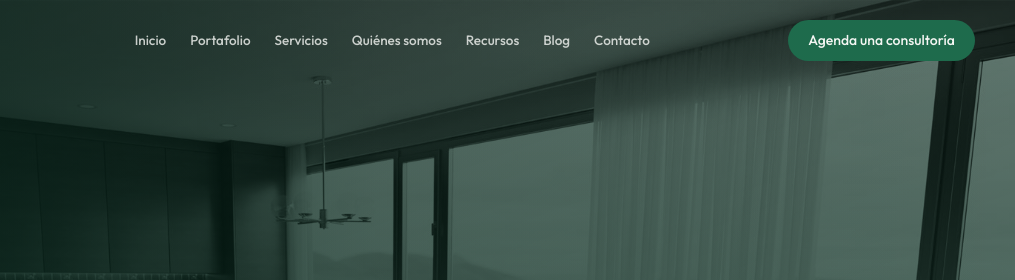
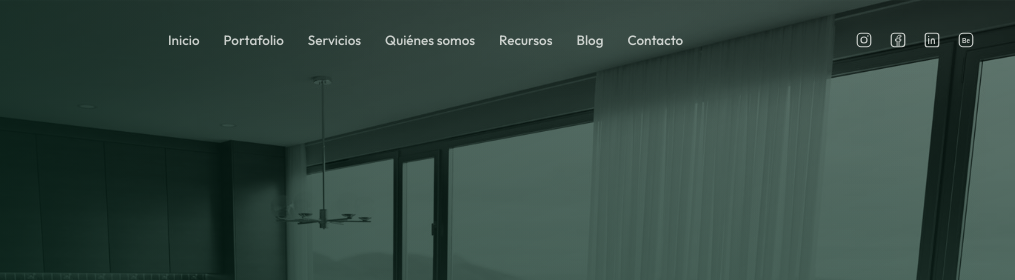
Before and after one commit to Carlosprada14/mesa-urbana-web-v3, a plain HTML site: page index.html in a window 1280 px wide. Shown: the top 280 px of the page, 265-1280 px from the left. Drawn offline with Linux system fonts and the light colour scheme.

Commit message:
Cambia el boton de agendar consultoria del nav por iconos sociales
En la barra visible del nav (las 3 paginas) el boton "Agenda una
consultoria" se reemplaza por 4 iconos de redes sociales (Instagram,
Facebook, LinkedIn, Behance), con el mismo color dinamico que el resto
del nav segun el scroll. Los enlaces son placeholders (href="#") hasta
tener las URLs reales, igual que los del footer.

Tambien se quita el mismo boton del menu desplegable movil, dejando ahi
solo los enlaces de navegacion. El CTA sigue disponible en el hero.

Co-Authored-By: Claude Sonnet 5 <noreply@anthropic.com>

```diff
--- a/index.html
+++ b/index.html
@@ -83,8 +83,8 @@
   @media (min-width: 1280px) {
     #mobile-menu { display: none; }
   }
-  #mobile-menu a, #mobile-menu .btn-press { opacity: 0; transform: translateY(-6px); transition: opacity 200ms var(--ease-out), transform 200ms var(--ease-out); }
-  #mobile-menu.is-open a, #mobile-menu.is-open .btn-press { opacity: 1; transform: translateY(0); }
+  #mobile-menu a { opacity: 0; transform: translateY(-6px); transition: opacity 200ms var(--ease-out), transform 200ms var(--ease-out); }
+  #mobile-menu.is-open a { opacity: 1; transform: translateY(0); }
   #mobile-menu.is-open a:nth-child(1) { transition-delay: 40ms; }
   #mobile-menu.is-open a:nth-child(2) { transition-delay: 60ms; }
   #mobile-menu.is-open a:nth-child(3) { transition-delay: 80ms; }
@@ -92,7 +92,6 @@
   #mobile-menu.is-open a:nth-child(5) { transition-delay: 120ms; }
   #mobile-menu.is-open a:nth-child(6) { transition-delay: 140ms; }
   #mobile-menu.is-open a:nth-child(7) { transition-delay: 160ms; }
-  #mobile-menu.is-open .btn-press { transition-delay: 180ms; }
   #menu-icon { transition: transform 220ms var(--ease-out); }
   #menu-btn.is-open #menu-icon { transform: rotate(90deg); }
 
@@ -273,9 +272,21 @@
       <a href="#contacto" class="opacity-80 hover:opacity-100 transition-opacity">Contacto</a>
     </div>
 
-    <a href="#contacto" class="btn-press hidden sm:inline-flex items-center whitespace-nowrap rounded-full bg-forest-600 text-bone text-[14px] font-medium px-5 py-2.5 hover:bg-forest-500 shrink-0">
-      Agenda una consultoría
-    </a>
+    <!-- TODO: reemplazar por los enlaces reales a redes sociales -->
+    <div class="hidden sm:flex items-center gap-4 nav-text shrink-0">
+      <a href="#" aria-label="Instagram" class="opacity-80 hover:opacity-100 transition-opacity">
+        <svg width="18" height="18" viewBox="0 0 24 24" fill="none"><rect x="3" y="3" width="18" height="18" rx="5" stroke="currentColor" stroke-width="1.6"/><circle cx="12" cy="12" r="4" stroke="currentColor" stroke-width="1.6"/><circle cx="17.2" cy="6.8" r="1" fill="currentColor"/></svg>
+      </a>
+      <a href="#" aria-label="Facebook" class="opacity-80 hover:opacity-100 transition-opacity">
+        <svg width="18" height="18" viewBox="0 0 24 24" fill="none"><rect x="3" y="3" width="18" height="18" rx="4" stroke="currentColor" stroke-width="1.6"/><path d="M13.4 20v-6.6h2.1l.3-2.5h-2.4V9.2c0-.7.2-1.2 1.2-1.2h1.3V5.8c-.2 0-1-.1-1.9-.1-1.9 0-3.2 1.15-3.2 3.27v1.83H8.7v2.5h2.1V20" stroke="currentColor" stroke-width="1.3" stroke-linejoin="round"/></svg>
+      </a>
+      <a href="#" aria-label="LinkedIn" class="opacity-80 hover:opacity-100 transition-opacity">
+        <svg width="18" height="18" viewBox="0 0 24 24" fill="none"><rect x="3" y="3" width="18" height="18" rx="3" stroke="currentColor" stroke-width="1.6"/><path d="M7.5 10v6.5M7.5 7.2v.1M11 16.5V13c0-1.4 1-2.4 2.2-2.4 1.2 0 2 .8 2 2.3v3.6" stroke="currentColor" stroke-width="1.6" stroke-linecap="round"/></svg>
+      </a>
+      <a href="#" aria-label="Behance" class="opacity-80 hover:opacity-100 transition-opacity">
+        <svg width="18" height="18" viewBox="0 0 24 24" fill="none"><rect x="3" y="3" width="18" height="18" rx="5" stroke="currentColor" stroke-width="1.6"/><text x="12" y="15.5" text-anchor="middle" font-family="Arial, sans-serif" font-size="8.5" font-weight="700" fill="currentColor">Be</text></svg>
+      </a>
+    </div>
 
     <button id="menu-btn" class="xl:hidden nav-text p-2 -mr-2" aria-label="Abrir menú" aria-expanded="false">
       <span id="menu-icon" class="block"><svg width="22" height="22" viewBox="0 0 24 24" fill="none"><path d="M3 6h18M3 12h18M3 18h18" stroke="currentColor" stroke-width="1.8" stroke-linecap="round"/></svg></span>
@@ -291,7 +302,6 @@
       <a href="recursos.html" target="_blank" rel="noopener">Recursos</a>
       <a href="blog.html" target="_blank" rel="noopener">Blog</a>
       <a href="#contacto">Contacto</a>
-      <a href="#contacto" class="btn-press inline-flex items-center rounded-full bg-forest-600 text-bone px-5 py-2.5 w-fit">Agenda una consultoría</a>
     </div>
   </div>
 </header>
@@ -965,8 +975,8 @@
   menuBtn.addEventListener('click', toggleMobileMenu);
   mobileMenu.querySelectorAll('a').forEach(a => a.addEventListener('click', closeMobileMenu));
 
-  // footer social icons: real profile URLs pending, keep placeholders from jumping to page top
-  document.querySelectorAll('footer a[href="#"]').forEach(a => a.addEventListener('click', (e) => e.preventDefault()));
+  // social icons (nav + footer): real profile URLs pending, keep placeholders from jumping to page top
+  document.querySelectorAll('a[href="#"]').forEach(a => a.addEventListener('click', (e) => e.preventDefault()));
 
   // hero slideshow
   // NOTA: categoría/título/texto provisionales — pendiente de la información real de cada slide
```
Also changed, not shown: blog.html (+19 -9 lines), recursos.html (+19 -9 lines).
